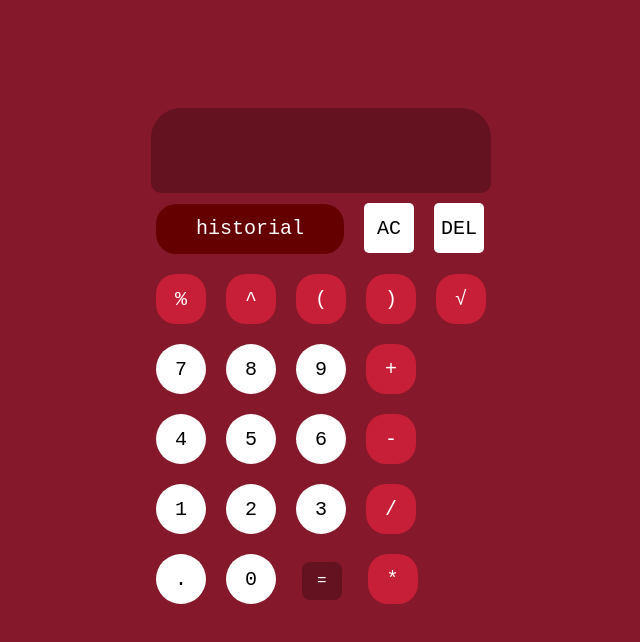
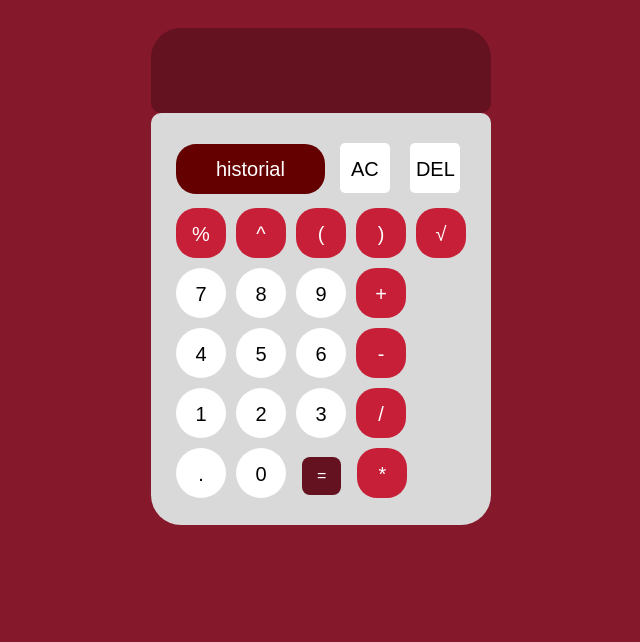
Before and after one commit to kameldayoub/math-master, a React (Vite) app in the folder MathMaster/: page / in a window 1280 px wide. Shown: the top 642 px of the page, without its empty margins (319-959 px from the left). Built offline with nearby package versions, Linux system fonts and the light colour scheme.

Commit message:
Arreglos

```diff
--- a/MathMaster/src/App.jsx
+++ b/MathMaster/src/App.jsx
@@ -6,6 +6,7 @@ function App() {
   const [result, setResult] = useState('');
   const [history, setHistory] = useState([]); // Nuevo estado para el historial
   const [showHistory, setShowHistory] = useState(false); // Nuevo estado para controlar la visualización del historial
+  const [isCalculateDisabled, setIsCalculateDisabled] = useState(false);
 
   const toggleHistory = () => {
     setShowHistory(!showHistory); // Cambiar el estado de showHistory cada vez que se haga clic en el botón
@@ -13,9 +14,11 @@ function App() {
   const handleNumberClick = (num) => {
     const lastChar = inputValue[inputValue.length - 1];
     if ('+-*/^%'.includes(lastChar) && '+-*/^%'.includes(num)) {
-      return; // No hacer nada si el último carácter y el nuevo carácter son signos
+      return;
     }
+
     setInputValue(inputValue + num);
+    setIsCalculateDisabled(false); // Habilitar el botón después de agregar un número válido
   };
 
   const clearInput = () => {
@@ -29,18 +32,27 @@ function App() {
 
   const calculateResult = () => {
     try {
+      const lastChar = inputValue[inputValue.length - 1];
+      const isValidLastChar = /[0-9)$]/.test(lastChar);
+
+      if (!isValidLastChar) {
+        setIsCalculateDisabled(true); // Deshabilitar el botón si el último carácter no es válido
+        return;
+      }
+
       const input = inputValue.replace(/√/g, 'sqrt');
       const result = math.evaluate(input).toString();
-      setInputValue(result); // Actualizar inputValue en lugar de result
-      const newHistory = [...history, `${input} = ${result}`]; // Agregar al historial
+      setInputValue(result);
+      const newHistory = [...history, `${input} = ${result}`];
       if (newHistory.length > 5) {
-        newHistory.shift(); // Eliminar el cálculo más antiguo si el historial tiene más de 5 elementos
+        newHistory.shift();
       }
       setHistory(newHistory);
     } catch (error) {
-      setInputValue(error.message); // Actualizar inputValue en lugar de result
+      setIsCalculateDisabled(true); // Deshabilitar el botón en caso de error
     }
   };
+
 
   const addSqrt = () => {
     setInputValue(`√(${inputValue})`);
@@ -51,7 +63,7 @@ function App() {
       {/* <h1>Math Master</h1> */}
       <div className="calculator">
         <input className='testo' type="text" value={inputValue} readOnly />
-        <div className="buttons">
+        <div className="buttons" id='buttons'>
           <div className="row">
           <button className='histo' onClick={toggleHistory}>historial</button>
             <button className='butonAC' onClick={clearInput}>AC</button>
@@ -85,11 +97,16 @@ function App() {
           <div className="row">
             <button className='buton' onClick={() => handleNumberClick(".")}>.</button>
             <button className='buton' onClick={() => handleNumberClick('0')}>0</button>
-            <button className='square-button' onClick={calculateResult}>=</button>
+            <button className='square-button' onClick={calculateResult} disabled={isCalculateDisabled}>=</button>
             <button className='buton1' onClick={() => handleNumberClick('*')}>*</button>
           </div>
           {/* <p>Resultado: {result}</p> */}
-          <center>
+
+
+
+        </div>
+
+        <center>
             {showHistory && ( // Mostrar el historial solo si showHistory es true
             <div className="history">
               <h2>Historial de cálculos:</h2>
@@ -101,10 +118,6 @@ function App() {
             </div>
           )}
           </center>
-
-
-
-        </div>
       </div>
     </div>
   );
--- a/MathMaster/src/etyle.css
+++ b/MathMaster/src/etyle.css
@@ -1,30 +1,55 @@
-*{
+html{
     background-color: #85182a;
     font-family: 'Courier New', Courier, monospace;
 
 }
+
+.buttons{
+    background-color: #D9D9D9;
+    padding: 20px;
+    border-radius: 10px 10px 30px 30px ;
+}
+
 .calculator{
     display: flex;
     justify-content: center;
     align-items: center;
     flex-direction: column;
 
-    margin-top: 100px;
+    margin-top: 20px;
 }
 
-.history,h2{
+h2{
+    display: flex;
+    border-radius: 20px;
+    padding: 5px;
+    color: #FFF;
+    flex-direction: column;
+    margin: 15px 0 20px 0;
+}
+
+.history{
+    display: flex;
     background-color: #641220;
     border-radius: 20px;
     padding: 5px;
     color: #FFF;
+    flex-direction: column;
+    margin: 15px 0 0 0;
 }
+
+
 ul, li{
+    display: flex;
     background-color: #641220;
     text-decoration: none;
     color: #FFF;
-    list-style-type:none;
     font-size: 11pt;
     padding-bottom: 10px;
+    flex-direction: column;
+    text-align: left;
+    padding: 0 0 0 20px;
+    margin:0 0 10px 0;
 
 }
 
@@ -56,7 +81,7 @@ ul, li{
     text-decoration: none;
     cursor: pointer;
     transition: background-color 0.3s, color 0.3s; /* Transiciones suaves */
-    margin: 10px;
+    margin: 5px;
 }
 
 /* Cambios de estilo al pasar el ratón sobre el botón */
@@ -77,7 +102,7 @@ ul, li{
     text-decoration: none;
     cursor: pointer;
     transition: background-color 0.3s, color 0.3s; /* Transiciones suaves */
-    margin: 10px 16px;
+    margin: 10px 11px;
 }
 
 /* Cambios de estilo al pasar el ratón sobre el botón */
@@ -131,7 +156,7 @@ ul, li{
     text-decoration: none;
     cursor: pointer;
     transition: background-color 0.3s, color 0.3s; /* Transiciones suaves */
-    margin: 10px;
+    margin: 5px;
     height: 50px;
     padding: 0px 40px;
 }
@@ -151,5 +176,5 @@ ul, li{
 
     height: 50px;
     width: 50px;
-    margin: 10px;
+    margin: 5px;
 }
```
